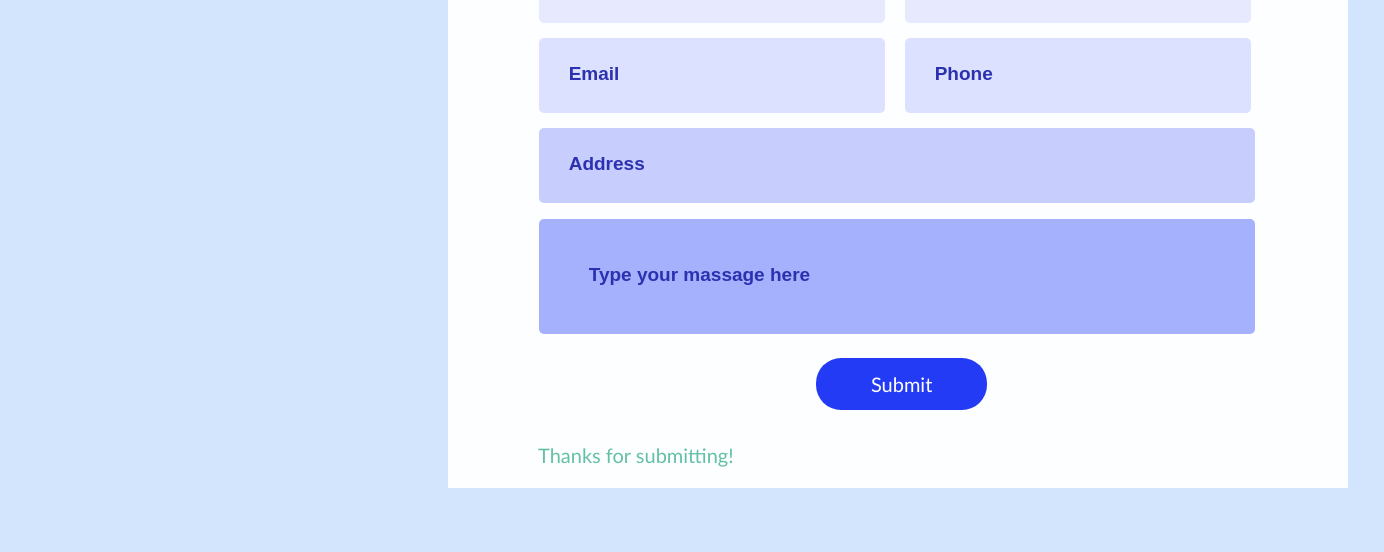
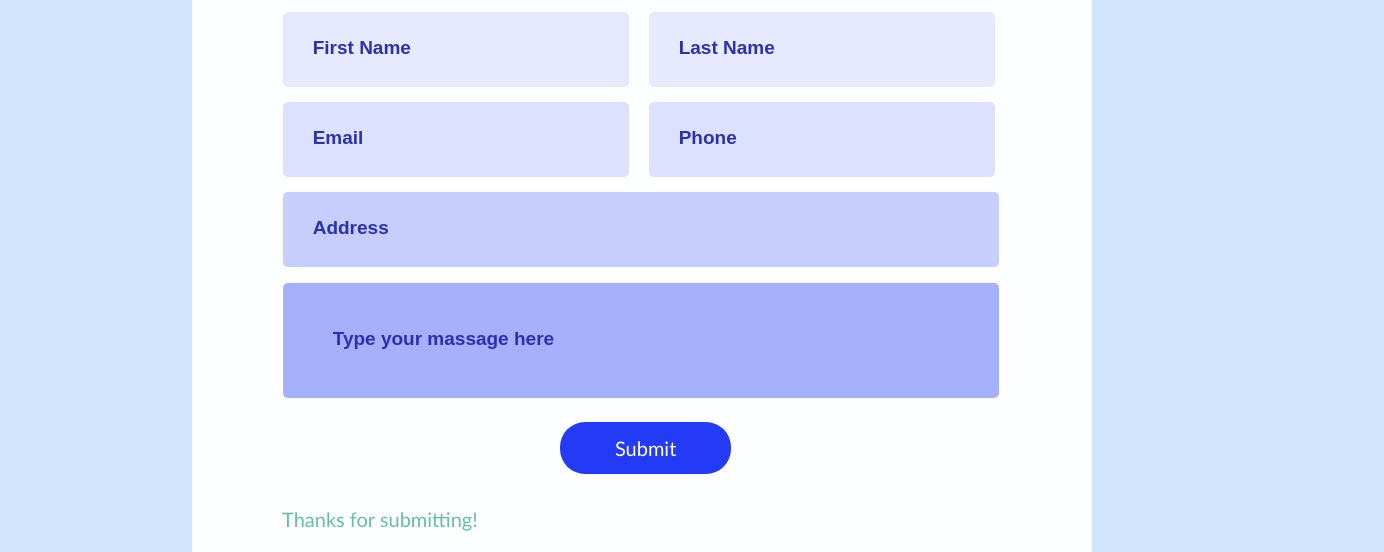
Before and after one commit to Nuotaikos/Testas-7sav, a website: page index.html in a window 1280 px wide. Shown: the part 340-892 px from the top of the page, 1384 px wide, since content can reach past the window. Before the commit the page ends 828 px from the top, so only its background shows below. Drawn offline with Linux system fonts and the light colour scheme.

```diff
--- a/home.css
+++ b/home.css
@@ -5,6 +5,7 @@
     vertical-align: top;
     box-sizing: border-box;
 }
+
 body {
     font-family: 'Gill Sans', 'Gill Sans MT', Calibri, 'Trebuchet MS', sans-serif;
     color: #2B31AF;
@@ -17,8 +18,8 @@
 .container {
     width: 900px;
     height: 700px;
-    margin-left: 35%;
-    margin-top: 10%;
+    margin-left: 15%;
+    margin-top: 15%;
     background-color: #FDFEFF;
 }
 .form {
```
